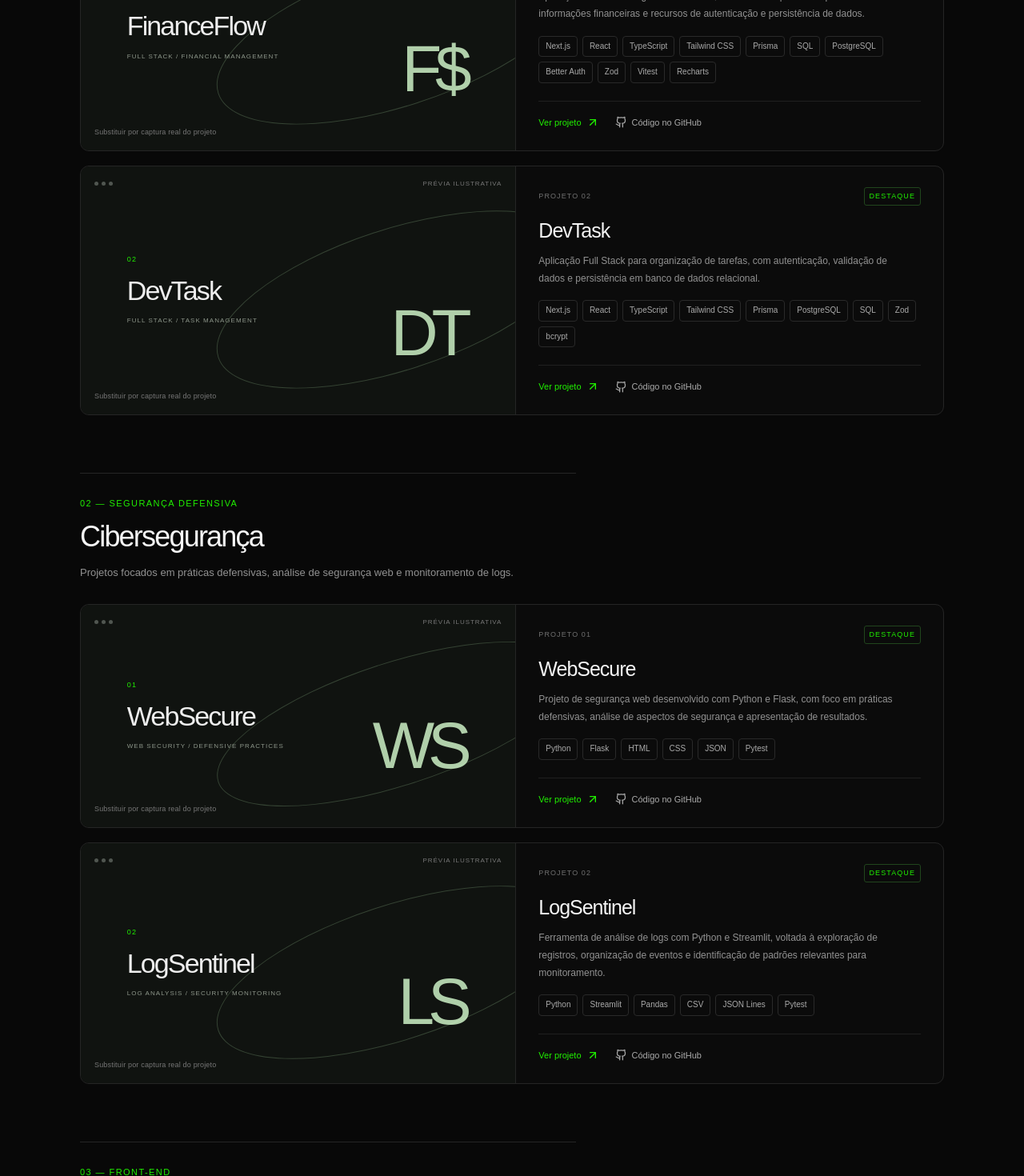
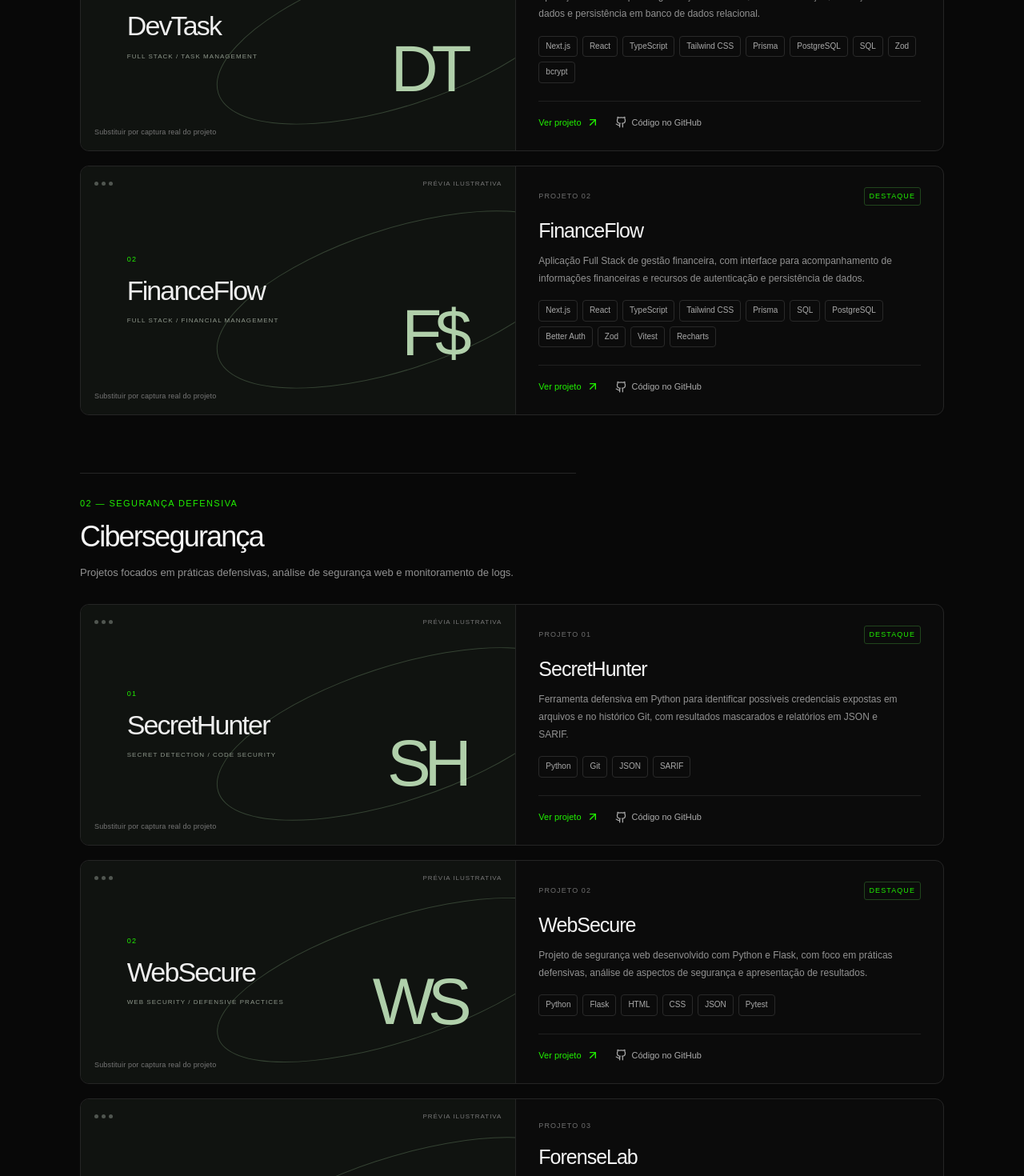
Before and after one commit to devbrunoss/bruno-porfolio, a Next.js app: page /projetos in a window 1280 px wide. Shown: the part 760-2230 px from the top of the page at 80% size. Built offline with nearby package versions, Linux system fonts and the light colour scheme; no server answers.

Commit message:
Adiciona projetos e atualiza ordem do portfolio

```diff
--- a/src/data/projects.ts
+++ b/src/data/projects.ts
@@ -111,6 +111,30 @@ export const projects: Project[] = [
     mark: "BS",
   },
   {
+    slug: "devtask",
+    category: "fullstack",
+    name: "DevTask",
+    description:
+      "Aplicação Full Stack para organização de tarefas, com autenticação, validação de dados e persistência em banco de dados relacional.",
+    url: "https://devtask-sigma.vercel.app/",
+    repository: "https://github.com/devbrunoss/devtask",
+    technologies: [
+      "Next.js",
+      "React",
+      "TypeScript",
+      "Tailwind CSS",
+      "Prisma",
+      "PostgreSQL",
+      "SQL",
+      "Zod",
+      "bcrypt",
+    ],
+    previewTitle: "DevTask",
+    previewSubtitle: "FULL STACK / TASK MANAGEMENT",
+    mark: "DT",
+    featured: true,
+  },
+  {
     slug: "financeflow",
     category: "fullstack",
     name: "FinanceFlow",
@@ -137,27 +161,17 @@ export const projects: Project[] = [
     featured: true,
   },
   {
-    slug: "devtask",
-    category: "fullstack",
-    name: "DevTask",
+    slug: "secrethunter",
+    category: "ciberseguranca",
+    name: "SecretHunter",
     description:
-      "Aplicação Full Stack para organização de tarefas, com autenticação, validação de dados e persistência em banco de dados relacional.",
-    url: "https://devtask-sigma.vercel.app/",
-    repository: "https://github.com/devbrunoss/devtask",
-    technologies: [
-      "Next.js",
-      "React",
-      "TypeScript",
-      "Tailwind CSS",
-      "Prisma",
-      "PostgreSQL",
-      "SQL",
-      "Zod",
-      "bcrypt",
-    ],
-    previewTitle: "DevTask",
-    previewSubtitle: "FULL STACK / TASK MANAGEMENT",
-    mark: "DT",
+      "Ferramenta defensiva em Python para identificar possíveis credenciais expostas em arquivos e no histórico Git, com resultados mascarados e relatórios em JSON e SARIF.",
+    url: "https://devbrunoss.github.io/SecretHunter/",
+    repository: "https://github.com/devbrunoss/SecretHunter",
+    technologies: ["Python", "Git", "JSON", "SARIF"],
+    previewTitle: "SecretHunter",
+    previewSubtitle: "SECRET DETECTION / CODE SECURITY",
+    mark: "SH",
     featured: true,
   },
   {
@@ -175,6 +189,17 @@ export const projects: Project[] = [
     featured: true,
   },
   {
+    slug: "forenselab",
+    category: "ciberseguranca",
+    name: "ForenseLab",
+    description:
+      "Plataforma de investigação digital para organizar casos e evidências, acompanhar sua integridade e manter a rastreabilidade das análises em um ambiente de demonstração.",
+    url: "https://forenselab-web.onrender.com/",
+    previewTitle: "ForenseLab",
+    previewSubtitle: "DIGITAL FORENSICS / EVIDENCE MANAGEMENT",
+    mark: "FL",
+  },
+  {
     slug: "logsentinel",
     category: "ciberseguranca",
     name: "LogSentinel",
```
